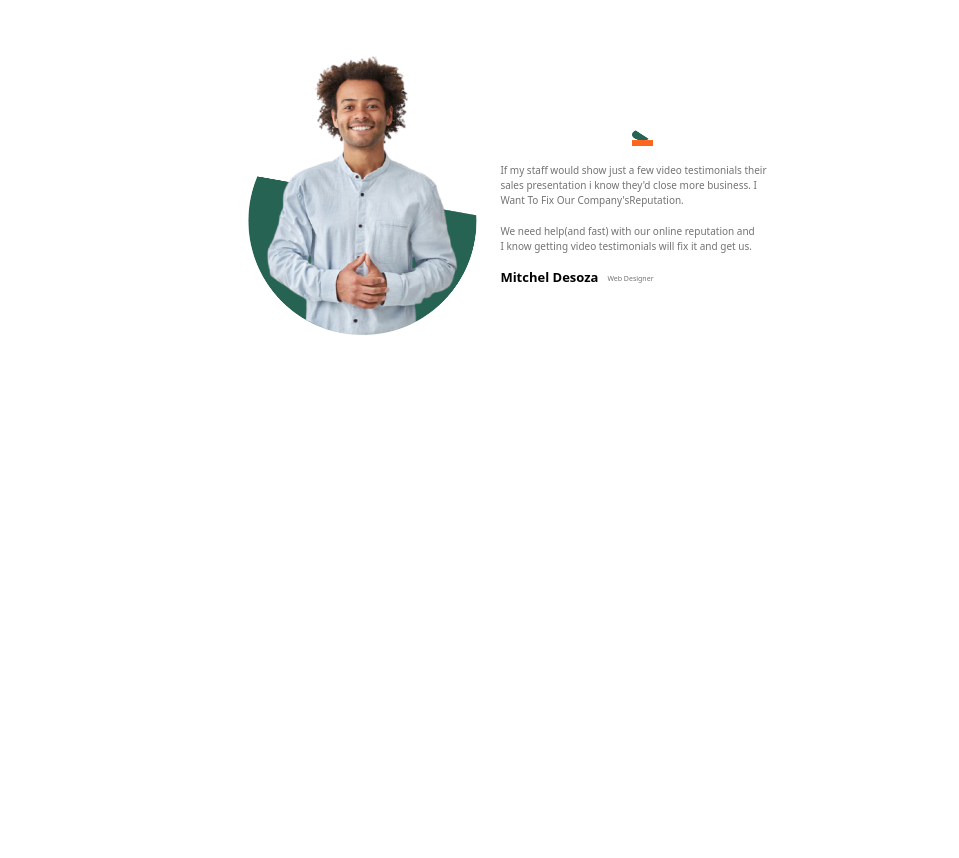
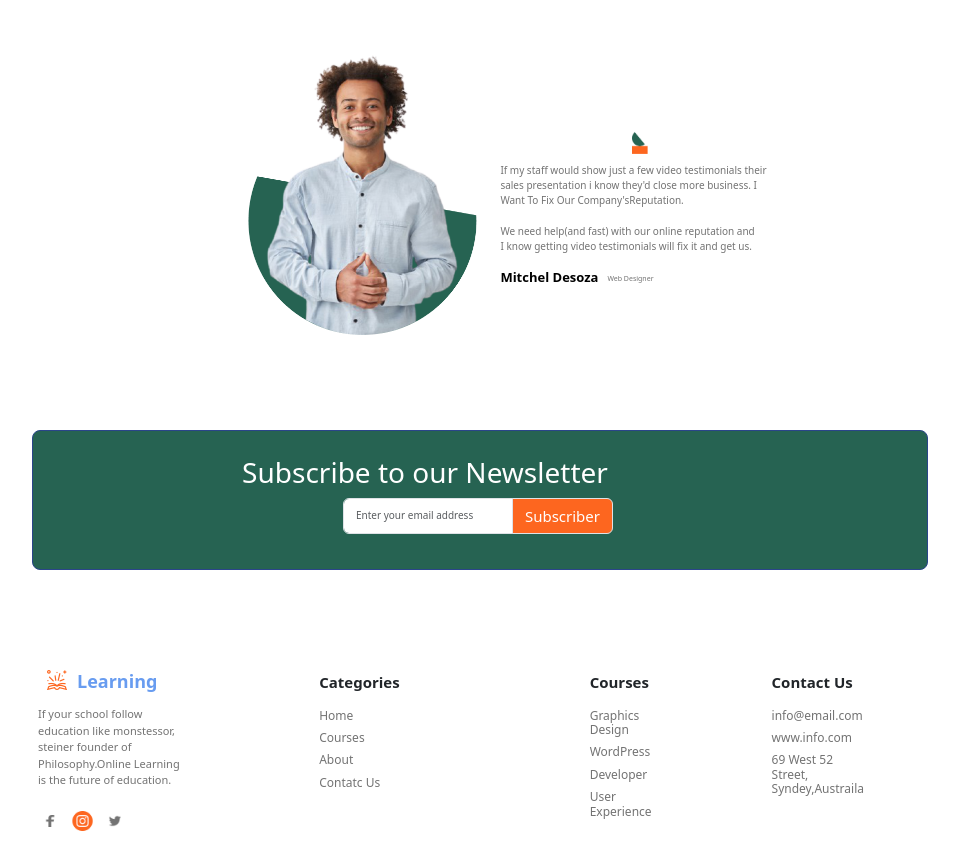
Before and after one commit to prerna1113/Education-design, a website: page frame2.html in a window 1280 px wide. Shown: the part 1740-2598 px from the top of the page, without its empty margins (28-987 px from the left). Before the commit the page ends 2075 px from the top, so only its background shows below. Drawn offline with nearby package versions, Linux system fonts and the light colour scheme.

Commit message:
completed

```diff
--- a/frame2.css
+++ b/frame2.css
@@ -41,3 +41,10 @@
     width:70%;
     justify-content: space-between;
 }
+
+.Ffooter {
+    color:#737373;
+    font-size: 12px;
+     font-weight: 250;
+
+}
--- a/frame2.html
+++ b/frame2.html
@@ -248,9 +248,9 @@
 
 
 
-             <div class="d-flex  mt-lg-5 m-lg-5">
+             <div class="d-flex  mt-lg-5 m-lg-5" style="width: 40%;">
     <img src="Image/Image4.png" style="width:300px; margin-left: 130px;" />
-    <img src="Image/Image5.png" style="width:28px; height: 20px;margin-top: 100px;
+    <img src="Image/Image5.png" style="width:28px; height: 28px;margin-top: 100px;
      margin-left: 100px;" />
 </div>
 
@@ -266,9 +266,92 @@
            <h5 style="font-size: 13px; color:black;font-weight: 600;">Mitchel Desoza</h5>
            <p style="font-size: 7px; margin-top:4px; margin-left: 9px;">Web Designer</p>
         </div>
+        </div>
+        </div>
+
+
+        <div class="input  " style="border:1px solid #2A458A;width:70%; background-color: #266352;
+        text-align: center;margin-left: 60px;height:140px;border-radius: 8px; margin-top: 130px;" >
+        <h3 style="margin-top: 25px;margin-left: -110px; color:white">Subscribe to our Newsletter</h3>
+
+            <div class="input-group mb-3" style="height:30px;text-align: center;width:550px;margin-left: 30px; ">
+                <input type="text" class="form-control" placeholder="Enter your email address" aria-label="Recipient's username" aria-describedby="basic-addon2" style=
+                "margin-left:280px;font-size: 10px;color:#BEBEBE " >
+                <span class="input-group-text" id="basic-addon2" style="font-size: 15px;background-color:#FD661F;color:white">Subscriber</span>
+              </div>
+        </div>
 
 
 
+
+        <div class="d-flex " style="width:65%;margin-left: 60px; margin-top: 7%;">
+            <div style=" color: #F0FAF7">
+                <div class="d-flex flex-row align-items-center">
+                    <img src="Image/figma.jpeg" class="img-fluid " style="max-width: 20px; margin-left:15px; " />
+                    <h3 style=" color: #689cf0; font-size: 18px; font-weight: 600; margin-left:10px; margin-top:11px; ">
+                        Learning</h3>
+                </div>
+                <p style="color:#737373;font-size: 11px; font-weight: 250; padding:6px">If your school follow education like monstessor, <br>
+                steiner founder of Philosophy.Online Learning<br>
+            is the future of education.</p>
+            <img src="Image/social icons.png " style="width:85px;margin-bottom:27px;margin-left: 8px;"/>
+
+
+
+            </div>
+
+
+
+
+
+
+            <div style="margin-top:13px; margin-left: 120px;">
+                <h4 style="font-size: 15px;font-weight: 800; ">Categories</h>
+                    <h6 class="Ffooter" style="margin-top:18px;">Home</h6>
+                    <h6 class="Ffooter">Courses</h6>
+                    <h6 class="Ffooter">About</h6>
+                    <h6 class="Ffooter">Contatc Us</h6>
+
+            </div>
+
+
+
+
+            <div style="margin-top:13px; margin-left: 190px;">
+                <div d-flex>
+
+                    <h4 style="font-size: 15px; font-weight: 800;"> Courses</h>
+                </div>
+
+                    <h6 class="Ffooter"   style="margin-top:18px;">Graphics Design</h6>
+                    <h6 class="Ffooter">WordPress</h6>
+                    <h6 class="Ffooter">Developer</h6>
+                    <h6 class="Ffooter">User Experience</h6>
+
+            </div>
+
+
+
+
+           <div style="margin-top:13px; margin-left: 120px;">
+                <h4 style="font-size: 15px; font-weight: 800;"> Contact Us</h>
+                    <h6 class="Ffooter"   style="margin-top:18px;">info@email.com</h6>
+                    <h6 class="Ffooter">www.info.com</h6>
+                    <h6 class="Ffooter">69 West 52 Street,<br>
+                    Syndey,Austraila</h6>
+
+
+            </div>
+
+
+
+
+
+
+
+
+
+            <div></div>
 
 
 
```
